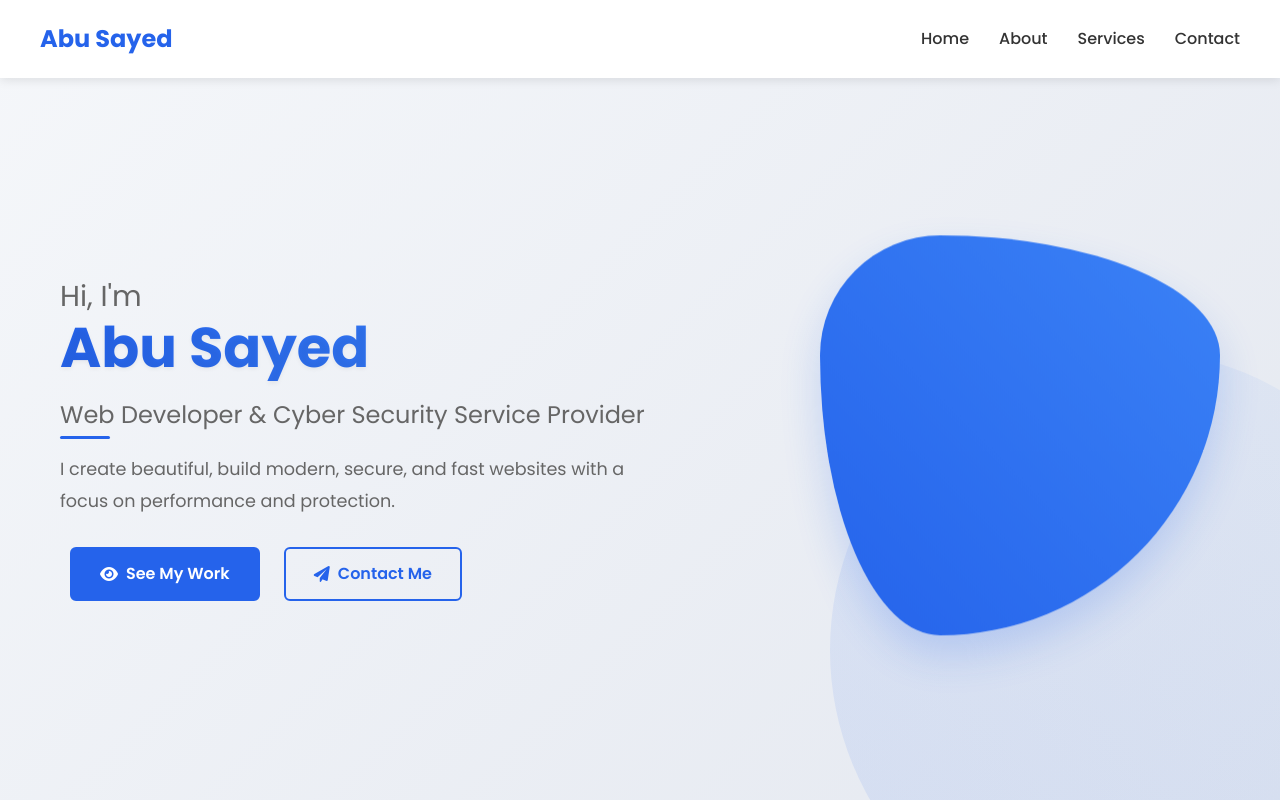
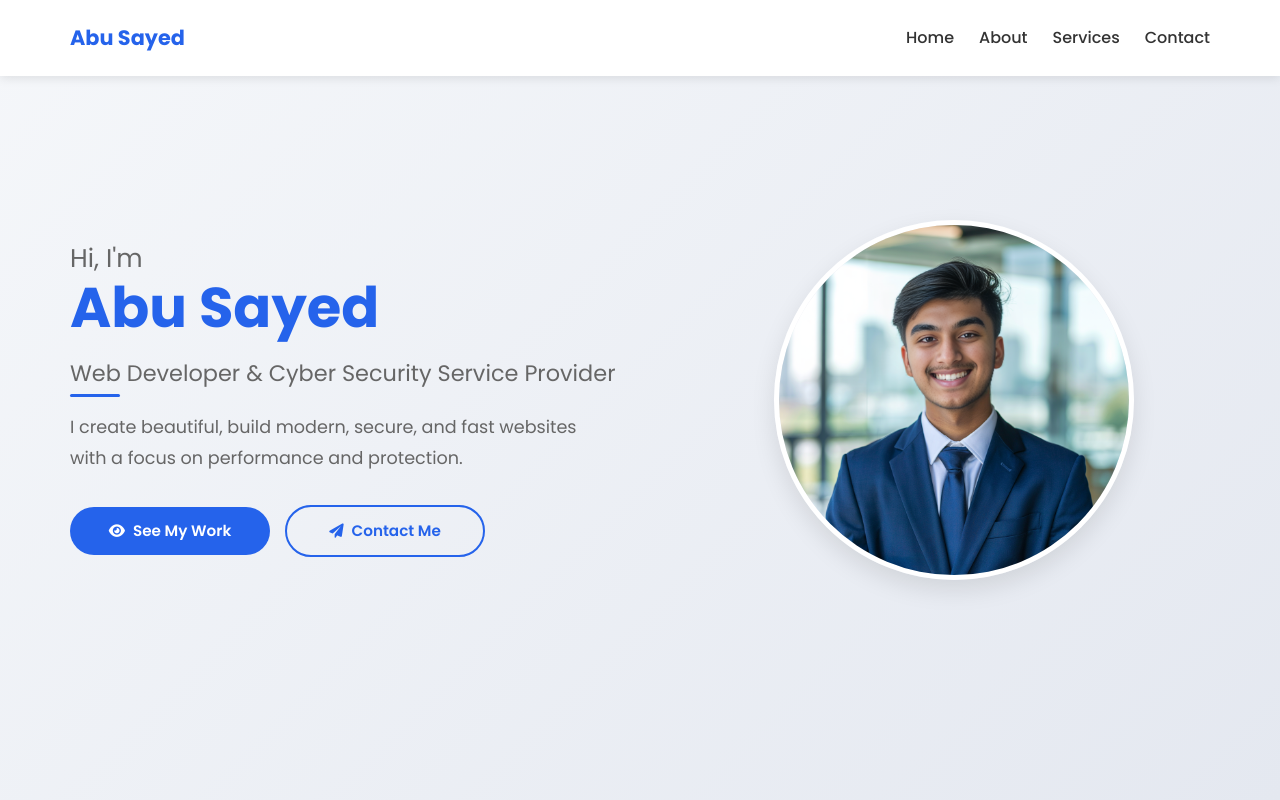
Before and after one commit to itsabusayed/HW-EP25, a plain HTML site: page index.html in a window 1280 px wide. Shown: the top 800 px of the page. Drawn offline with Linux system fonts and the light colour scheme.

Commit message:
Refactor code structure for improved readability and maintainability

```diff
--- a/css/style.css
+++ b/css/style.css
@@ -1,4 +1,4 @@
-/* Reset and Base Styles */
+/* Base Styles - Mobile First Approach */
 * {
     margin: 0;
     padding: 0;
@@ -20,16 +20,15 @@ body {
     line-height: 1.6;
     color: var(--text-color);
     background-color: var(--bg-light);
+    overflow-x: hidden;
 }
 
 .container {
     width: 100%;
-    max-width: 1200px;
-    margin: 0 auto;
-    padding: 0 20px;
+    padding: 0 15px;
 }
 
-/* Navigation */
+/* Navigation - Mobile First */
 .navbar {
     background-color: var(--white);
     box-shadow: 0 2px 10px rgba(0, 0, 0, 0.1);
@@ -37,36 +36,54 @@ body {
     width: 100%;
     top: 0;
     z-index: 1000;
+    padding: 15px 0;
 }
 
 .navbar .container {
     display: flex;
     justify-content: space-between;
     align-items: center;
-    padding: 20px 0;
 }
 
 .logo {
-    font-size: 1.5rem;
+    font-size: 1.3rem;
     font-weight: 700;
     color: var(--primary-color);
     text-decoration: none;
 }
 
 .nav-links {
+    position: fixed;
+    top: 60px;
+    /* Adjusted for navbar height */
+    left: -100%;
+    width: 100%;
+    height: calc(100vh - 60px);
+    background-color: var(--white);
+    flex-direction: column;
+    align-items: center;
+    padding-top: 30px;
+    transition: var(--transition);
+    list-style: none;
     display: flex;
-    list-style: none;
+}
+
+.nav-links.active {
+    left: 0;
 }
 
 .nav-links li {
-    margin-left: 30px;
+    margin: 15px 0;
 }
 
 .nav-links a {
     text-decoration: none;
     color: var(--text-color);
     font-weight: 500;
+    font-size: 1.1rem;
     transition: var(--transition);
+    padding: 8px 15px;
+    display: inline-block;
 }
 
 .nav-links a:hover {
@@ -74,8 +91,9 @@ body {
 }
 
 .hamburger {
-    display: none;
+    display: block;
     cursor: pointer;
+    z-index: 1001;
 }
 
 .hamburger span {
@@ -87,32 +105,34 @@ body {
     transition: var(--transition);
 }
 
-/* Hero Section */
+.hamburger.active span:nth-child(1) {
+    transform: rotate(45deg) translate(5px, 5px);
+}
+
+.hamburger.active span:nth-child(2) {
+    opacity: 0;
+}
+
+.hamburger.active span:nth-child(3) {
+    transform: rotate(-45deg) translate(7px, -6px);
+}
+
+/* Hero Section - Mobile First */
 .hero {
-    height: 100vh;
+    min-height: 100vh;
     display: flex;
     align-items: center;
-    position: relative;
-    overflow: hidden;
-    padding-top: 80px;
+    padding: 100px 0 60px;
+    text-align: center;
     background: linear-gradient(135deg, #f5f7fa 0%, #e4e8f0 100%);
 }
 
-.hero .container {
-    display: flex;
-    align-items: center;
-    justify-content: space-between;
-    position: relative;
-    z-index: 2;
-}
-
 .hero-content {
-    max-width: 600px;
-    animation: fadeInUp 1s ease;
+    width: 100%;
 }
 
 .hero-title {
-    font-size: 3.5rem;
+    font-size: 2.2rem;
     margin-bottom: 15px;
     line-height: 1.2;
 }
@@ -121,22 +141,17 @@ body {
     display: block;
     font-weight: 400;
     color: var(--light-text);
-    font-size: 1.8rem;
+    font-size: 1.4rem;
 }
 
 .name {
     display: block;
     font-weight: 700;
     color: var(--primary-color);
-    background: linear-gradient(90deg, #2563eb, #3b82f6);
-    -webkit-background-clip: text;
-    background-clip: text;
-    -webkit-text-fill-color: transparent;
-    text-shadow: 0 2px 4px rgba(0,0,0,0.05);
 }
 
 .hero-subtitle {
-    font-size: 1.5rem;
+    font-size: 1.2rem;
     color: var(--light-text);
     margin-bottom: 20px;
     position: relative;
@@ -147,7 +162,8 @@ body {
     content: '';
     position: absolute;
     bottom: -5px;
-    left: 0;
+    left: 50%;
+    transform: translateX(-50%);
     width: 50px;
     height: 3px;
     background: var(--primary-color);
@@ -155,220 +171,97 @@ body {
 }
 
 .hero-description {
-    font-size: 1.1rem;
+    font-size: 1rem;
     color: var(--light-text);
     margin-bottom: 30px;
     line-height: 1.8;
+    padding: 0 15px;
 }
 
-.hero-image {
-    width: 400px;
-    height: 400px;
-    position: relative;
-    animation: fadeIn 1s ease, float 6s ease-in-out infinite;
+.hero-buttons {
+    display: flex;
+    flex-direction: column;
+    align-items: center;
+    gap: 15px;
 }
 
-.image-placeholder {
-    width: 100%;
-    height: 100%;
-    border-radius: 30% 70% 70% 30% / 30% 30% 70% 70%;
-    background: linear-gradient(45deg, #2563eb, #3b82f6);
-    box-shadow: 0 20px 40px rgba(37, 99, 235, 0.2);
-    display: flex;
-    align-items: center;
-    justify-content: center;
-    color: white;
-    font-size: 1.5rem;
-}
-
-.hero-shape {
-    position: absolute;
-    bottom: -150px;
-    right: -150px;
-    width: 600px;
-    height: 600px;
-    background: linear-gradient(45deg, rgba(37, 99, 235, 0.1), rgba(59, 130, 246, 0.05));
-    border-radius: 50%;
-    z-index: 1;
-}
-/* Animated Border Button Style */
 .btn {
     display: inline-flex;
     align-items: center;
     justify-content: center;
-    padding: 12px 28px;
-    border-radius: 6px;
+    padding: 12px 24px;
+    border-radius: 50px;
     font-weight: 600;
-    transition: all 0.4s ease;
-    position: relative;
-    overflow: hidden;
-    margin: 0 10px;
-    z-index: 1;
     text-decoration: none;
+    transition: var(--transition);
+    font-size: 0.95rem;
+    width: 200px;
+    text-align: center;
 }
 
 .btn i {
     margin-right: 8px;
-    transition: all 0.3s ease;
+    font-size: 0.9rem;
 }
 
 .btn-primary {
+    background: var(--primary-color);
     color: white;
-    background: #2563eb;
-    border: 2px solid #2563eb;
 }
 
-.btn-primary::before {
-    content: '';
-    position: absolute;
-    top: 0;
-    left: 0;
-    width: 100%;
-    height: 100%;
-    background: linear-gradient(135deg, #3b82f6 0%, #2563eb 100%);
-    z-index: -1;
-    transition: transform 0.5s ease;
-    transform-origin: 0 0;
-    transform: scaleX(0);
-}
-
-.btn-primary:hover::before {
-    transform: scaleX(1);
-}
-
-.btn-primary:hover i {
-    transform: translateX(3px);
+.btn-primary:hover {
+    background: var(--secondary-color);
+    transform: translateY(-3px);
 }
 
 .btn-secondary {
-    color: #2563eb;
     background: transparent;
-    border: 2px solid #2563eb;
-}
-
-.btn-secondary::before {
-    content: '';
-    position: absolute;
-    top: 0;
-    left: 0;
-    width: 100%;
-    height: 100%;
-    background: #2563eb;
-    z-index: -1;
-    transition: transform 0.5s ease;
-    transform-origin: 0 0;
-    transform: scaleX(0);
+    color: var(--primary-color);
+    border: 2px solid var(--primary-color);
 }
 
 .btn-secondary:hover {
+    background: var(--primary-color);
     color: white;
+    transform: translateY(-3px);
 }
 
-.btn-secondary:hover::before {
-    transform: scaleX(1);
+/* New styles for your picture */
+.hero-image {
+    margin-top: 40px;
 }
 
-.btn-secondary:hover i {
-    transform: translateX(3px);
-}
-/* Animations */
-@keyframes fadeIn {
-    from { opacity: 0; }
-    to { opacity: 1; }
+#mypic {
+    width: 250px;
+    height: 250px;
+    object-fit: cover;
+    border-radius: 50%;
+    border: 5px solid var(--white);
+    box-shadow: 0 10px 25px rgba(0, 0, 0, 0.1);
+    transition: var(--transition);
 }
 
-@keyframes fadeInUp {
-    from {
-        opacity: 0;
-        transform: translateY(20px);
-    }
-    to {
-        opacity: 1;
-        transform: translateY(0);
-    }
-}
-
-@keyframes float {
-    0% { transform: translateY(0px); }
-    50% { transform: translateY(-20px); }
-    100% { transform: translateY(0px); }
-}
-
-/* Responsive Design */
-@media (max-width: 992px) {
-    .hero .container {
-        flex-direction: column;
-        text-align: center;
-    }
-
-    .hero-content {
-        max-width: 100%;
-        margin-bottom: 50px;
-    }
-
-    .hero-title {
-        font-size: 2.8rem;
-    }
-
-    .hero-subtitle::after {
-        left: 50%;
-        transform: translateX(-50%);
-    }
-
-    .hero-image {
-        width: 300px;
-        height: 300px;
-    }
-
-    .hero-shape {
-        display: none;
-    }
-}
-
-@media (max-width: 576px) {
-    .hero-title {
-        font-size: 2.2rem;
-    }
-
-    .greeting {
-        font-size: 1.4rem;
-    }
-
-    .hero-subtitle {
-        font-size: 1.2rem;
-    }
-
-    .hero-description {
-        font-size: 1rem;
-    }
-
-    .hero-image {
-        width: 250px;
-        height: 250px;
-    }
-}
-
-/* Services Section */
+/* Services Section - Mobile First */
 .services {
-    padding: 100px 0;
+    padding: 60px 0;
 }
 
 .section-title {
     text-align: center;
-    font-size: 2.5rem;
-    margin-bottom: 60px;
+    font-size: 2rem;
+    margin-bottom: 40px;
     color: var(--text-color);
 }
 
 .services-grid {
     display: grid;
-    grid-template-columns: repeat(auto-fit, minmax(300px, 1fr));
-    gap: 30px;
+    grid-template-columns: 1fr;
+    gap: 25px;
 }
 
 .service-card {
     background-color: var(--white);
-    padding: 40px 30px;
+    padding: 30px 25px;
     border-radius: 10px;
     text-align: center;
     box-shadow: 0 5px 15px rgba(0, 0, 0, 0.05);
@@ -376,26 +269,26 @@ body {
 }
 
 .service-card:hover {
-    transform: translateY(-10px);
-    box-shadow: 0 15px 30px rgba(0, 0, 0, 0.1);
+    transform: translateY(-5px);
 }
 
 .service-card i {
-    font-size: 3rem;
+    font-size: 2.5rem;
     color: var(--primary-color);
-    margin-bottom: 20px;
+    margin-bottom: 15px;
 }
 
 .service-card h3 {
-    font-size: 1.5rem;
-    margin-bottom: 15px;
+    font-size: 1.3rem;
+    margin-bottom: 12px;
 }
 
 .service-card p {
     color: var(--light-text);
+    font-size: 0.95rem;
 }
 
-/* Footer */
+/* Footer - Mobile First */
 footer {
     background-color: var(--white);
     padding: 20px 0;
@@ -405,75 +298,189 @@ footer {
 
 footer p {
     color: var(--light-text);
+    font-size: 0.9rem;
 }
 
-/* Responsive Design */
-@media (max-width: 768px) {
-    .nav-links {
-        position: fixed;
-        top: 80px;
-        left: -100%;
-        width: 100%;
-        height: calc(100vh - 80px);
-        background-color: var(--white);
-        flex-direction: column;
-        align-items: center;
-        padding-top: 40px;
-        transition: var(--transition);
+/* Tablet Devices (768px and up) */
+@media (min-width: 768px) {
+    .container {
+        max-width: 720px;
+        margin: 0 auto;
+        padding: 0;
     }
 
-    .nav-links.active {
-        left: 0;
+    .hero-title {
+        font-size: 2.8rem;
+    }
+
+    .greeting {
+        font-size: 1.6rem;
+    }
+
+    .hero-subtitle {
+        font-size: 1.4rem;
+    }
+
+    .hero-description {
+        font-size: 1.1rem;
+        padding: 0;
+    }
+
+    .hero-buttons {
+        flex-direction: row;
+        justify-content: center;
+    }
+
+    #mypic {
+        width: 280px;
+        height: 280px;
+    }
+
+    .services-grid {
+        grid-template-columns: repeat(2, 1fr);
+    }
+
+    .service-card {
+        padding: 35px 30px;
+    }
+}
+
+/* Small Desktops (992px and up) */
+@media (min-width: 992px) {
+    .container {
+        max-width: 960px;
+    }
+
+    .navbar {
+        padding: 20px 0;
+    }
+
+    .hamburger {
+        display: none;
+    }
+
+    .nav-links {
+        position: static;
+        width: auto;
+        height: auto;
+        flex-direction: row;
+        display: flex;
+        padding-top: 0;
+        background-color: transparent;
     }
 
     .nav-links li {
-        margin: 15px 0;
+        margin: 0 0 0 25px;
     }
 
-    .hamburger {
-        display: block;
+    .nav-links a {
+        font-size: 1rem;
+        padding: 5px 0;
     }
 
-    .hamburger.active span:nth-child(1) {
-        transform: rotate(45deg) translate(5px, 5px);
+    .hero {
+        text-align: left;
+        padding: 0; /* Remove padding for vertical centering */
     }
 
-    .hamburger.active span:nth-child(2) {
-        opacity: 0;
+    .hero .container {
+        display: flex;
+        align-items: center;
+        justify-content: space-between;
     }
 
-    .hamburger.active span:nth-child(3) {
-        transform: rotate(-45deg) translate(7px, -6px);
+    .hero-content {
+        width: 55%;
+        padding-right: 0;
     }
 
-    .hero h1 {
-        font-size: 2.5rem;
+    .hero-image {
+        width: 40%;
+        margin-top: 0;
+        display: flex;
+        justify-content: center;
     }
 
-    .hero p {
+    #mypic {
+        width: 320px;
+        height: 320px;
+    }
+
+    #mypic:hover {
+        transform: scale(1.05);
+    }
+
+    .hero-title {
+        font-size: 3.2rem;
+    }
+
+    .hero-subtitle::after {
+        left: 0;
+        transform: none;
+    }
+
+    .hero-description {
+        padding-right: 10%;
+    }
+
+    .hero-buttons {
+        justify-content: flex-start;
+    }
+
+    .services-grid {
+        grid-template-columns: repeat(3, 1fr);
+    }
+}
+
+/* Large Desktops (1200px and up) */
+@media (min-width: 1200px) {
+    .container {
+        max-width: 1140px;
+    }
+
+    .hero-content {
+        width: 50%;
+    }
+
+    .hero-image {
+        width: 45%;
+    }
+
+    #mypic {
+        width: 360px;
+        height: 360px;
+    }
+
+    .hero-title {
+        font-size: 3.5rem;
+    }
+
+    .service-card {
+        padding: 40px 30px;
+    }
+}
+
+/* Special Cases for Very Small Devices */
+@media (max-width: 400px) {
+    .hero-title {
+        font-size: 1.8rem;
+    }
+
+    .greeting {
+        font-size: 1.2rem;
+    }
+
+    #mypic {
+        width: 220px;
+        height: 220px;
+    }
+
+    .hero-subtitle {
         font-size: 1rem;
     }
 
-    .hero-buttons {
-        flex-direction: column;
-        align-items: center;
-    }
-
     .btn {
-        width: 200px;
+        width: 180px;
+        padding: 10px 20px;
     }
 }
-
-@media (max-width: 480px) {
-    .hero h1 {
-        font-size: 2rem;
-    }
-
-    .section-title {
-        font-size: 2rem;
-    }
-
-    .services-grid {
-        grid-template-columns: 1fr;
-    }
-}
--- a/index.html
+++ b/index.html
@@ -12,7 +12,6 @@
 </head>
 
 <body>
-    <!-- Navigation Bar -->
     <nav class="navbar">
         <div class="container">
             <a href="#" class="logo">Abu Sayed</a>
@@ -30,7 +29,6 @@
         </div>
     </nav>
 
-    <!-- Hero Section -->
     <section class="hero" id="home">
         <div class="container">
             <div class="hero-content">
@@ -50,13 +48,12 @@
                 </div>
             </div>
             <div class="hero-image">
-                <div class="image-placeholder"></div>
+                <img src="./AS AHMED KAWSAR-2.png" alt="A photo of Abu Sayed" id="mypic">
             </div>
         </div>
         <div class="hero-shape"></div>
     </section>
 
-    <!-- Services Section -->
     <section class="services" id="services">
         <div class="container">
             <h2 class="section-title">Our Services</h2>
@@ -86,6 +83,16 @@
             <p>&copy; 2025 Abu Sayed. All rights reserved.</p>
         </div>
     </footer>
+
+    <script>
+        const hamburger = document.querySelector('.hamburger');
+        const navLinks = document.querySelector('.nav-links');
+
+        hamburger.addEventListener('click', () => {
+            hamburger.classList.toggle('active');
+            navLinks.classList.toggle('active');
+        });
+    </script>
 </body>
 
 </html>
```
Also changed, not shown: AS AHMED KAWSAR-2.png (added).
